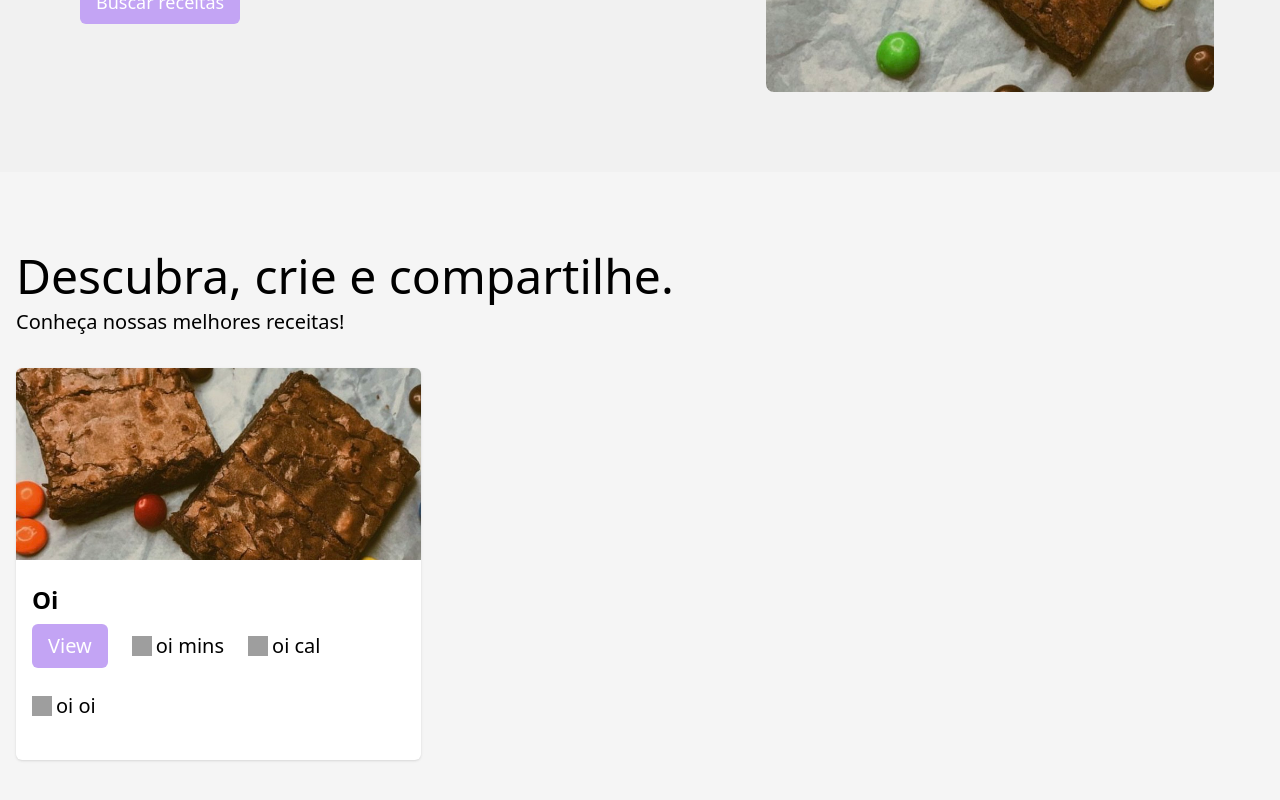
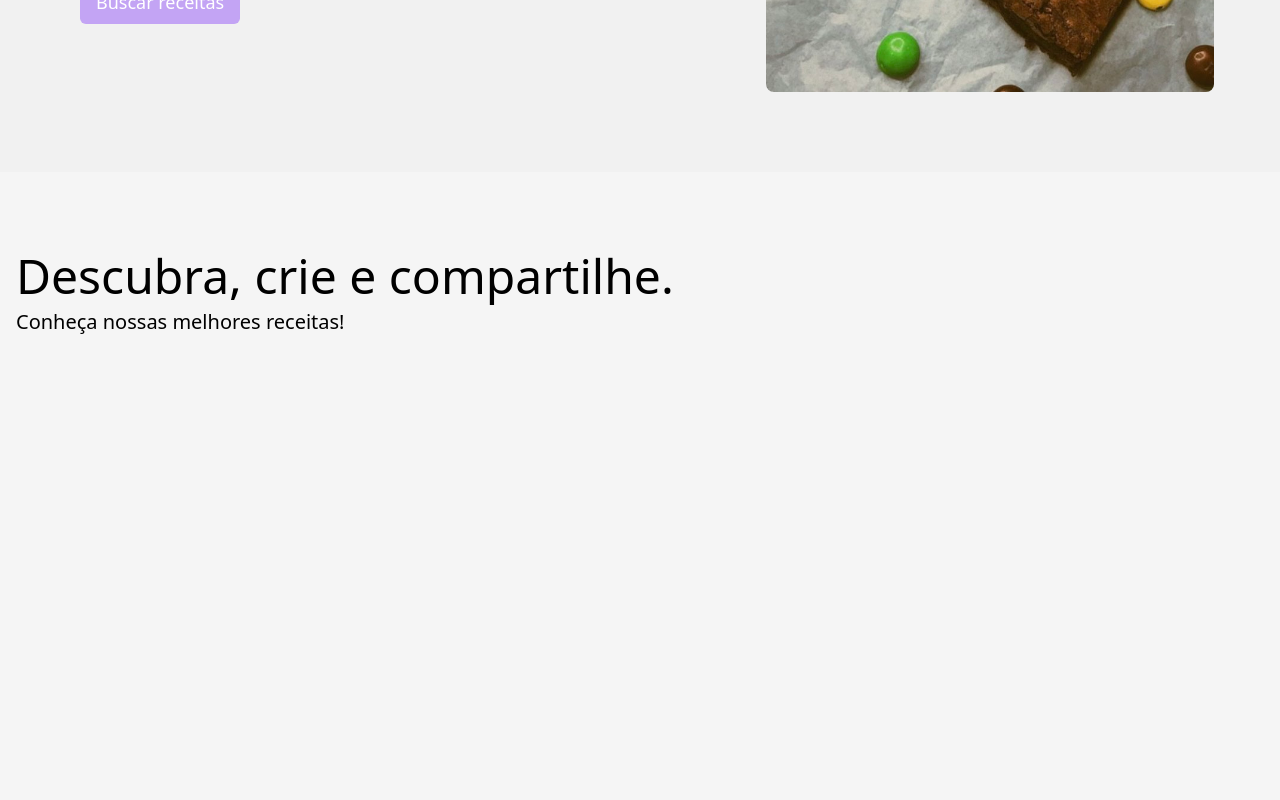
Before and after one commit to leticiazlopes/letsbrownie-recipes, an Angular app: page / in a window 1280 px wide. Shown: the part 490-1290 px from the top of the page. After the commit the page ends 938 px from the top, so only its background shows below. Built offline with nearby package versions, Linux system fonts and the light colour scheme; grey boxes are pictures that could not be loaded.

Commit message:
Add Signals a Home

```diff
--- a/src/app/components/home/home.component.html
+++ b/src/app/components/home/home.component.html
@@ -23,43 +23,39 @@
   <p class="text-lg lg:text-xl mb-8">Conheça nossas melhores receitas!</p>
 
   <div class="grid grid-cols-1 md:grid-cols-2 lg:grid-cols-3 gap-x-4 gap-y-8">
-      <div        class="flex flex-col shadow rounded-md bg-white"
-      >
+    <div class="flex flex-col shadow rounded-md bg-white" *ngIf="recipe()">
       <img
-          src="/imgs/brownies_tradicional.jpg"
+        [src]="recipe().image"
         alt="Recipe Image"
         class="rounded-t-md w-full h-48 object-cover"
       />
 
       <div id="card" class="flex flex-col py-6 px-4 flex-1">
         <p class="text-xl lg:text-2xl font-semibold mb-2">
-            {{ 'Oi' }}
+          {{ recipe().name }}
         </p>
 
         <div class="font-normal w-full bg-white/80 flex gap-6 flex-wrap text-lg lg:text-xl mb-4 mt-auto">
-            <a id="buttonView"
-              class="px-4 py-2 text-white bg-black rounded-md"
-            >
+          <a id="buttonView" class="px-4 py-2 text-white bg-black rounded-md">
             View
           </a>
 
           <div class="flex items-center gap-1">
             <img src="/assets/icons/clock.svg" alt="Time" class="w-5 h-5" />
-              <span>{{ 'oi' }} mins</span>
+            <span>{{ recipe().cookTimeMinutes }} mins</span>
           </div>
 
           <div class="flex items-center gap-1">
             <img src="/assets/icons/fire.svg" alt="Calories" class="w-5 h-5" />
-              <span>{{ 'oi' }} cal</span>
+            <span>{{ recipe().caloriesPerServing }} cal</span>
           </div>
 
           <div class="flex items-center gap-1">
             <img src="/assets/icons/star.svg" alt="Rating" class="w-5 h-5" />
-              <span>{{ 'oi' }} {{ 'oi' }}</span>
+            <span>{{ recipe().rating }}/5</span>
           </div>
         </div>
       </div>
     </div>
   </div>
 </section>
-</main>
--- a/src/app/components/home/home.component.ts
+++ b/src/app/components/home/home.component.ts
@@ -1,11 +1,21 @@
-import { Component } from '@angular/core';
+import { Component, OnInit, signal } from '@angular/core';
+import { ActivatedRoute } from '@angular/router';
+import { NgIf, NgFor } from '@angular/common';
+import data from '../../../../public/assets/data.json';
 
 @Component({
   selector: 'app-home',
-  imports: [],
   templateUrl: './home.component.html',
+  imports: [NgIf],
   styleUrl: './home.component.css'
 })
-export class HomeComponent {
+export class HomeComponent implements OnInit {
+  recipe = signal<any>(null);
 
+  constructor(private route: ActivatedRoute) {}
+  ngOnInit(): void {
+    const id = Number(this.route.snapshot.paramMap.get('id'));
+    const found = data.find(r => r.id === id);
+    this.recipe.set(found);
+  }
 }
```
Lines whose indentation alone changed are shown as unchanged.
